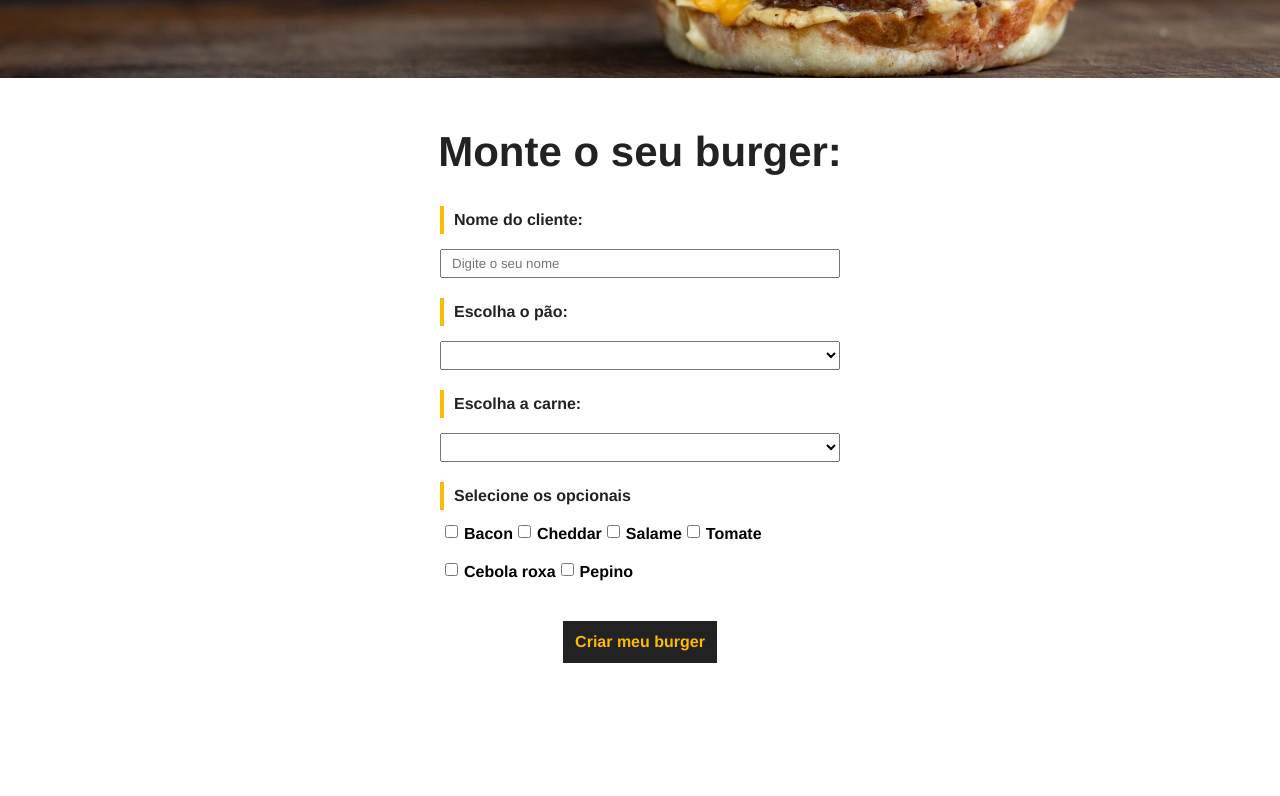
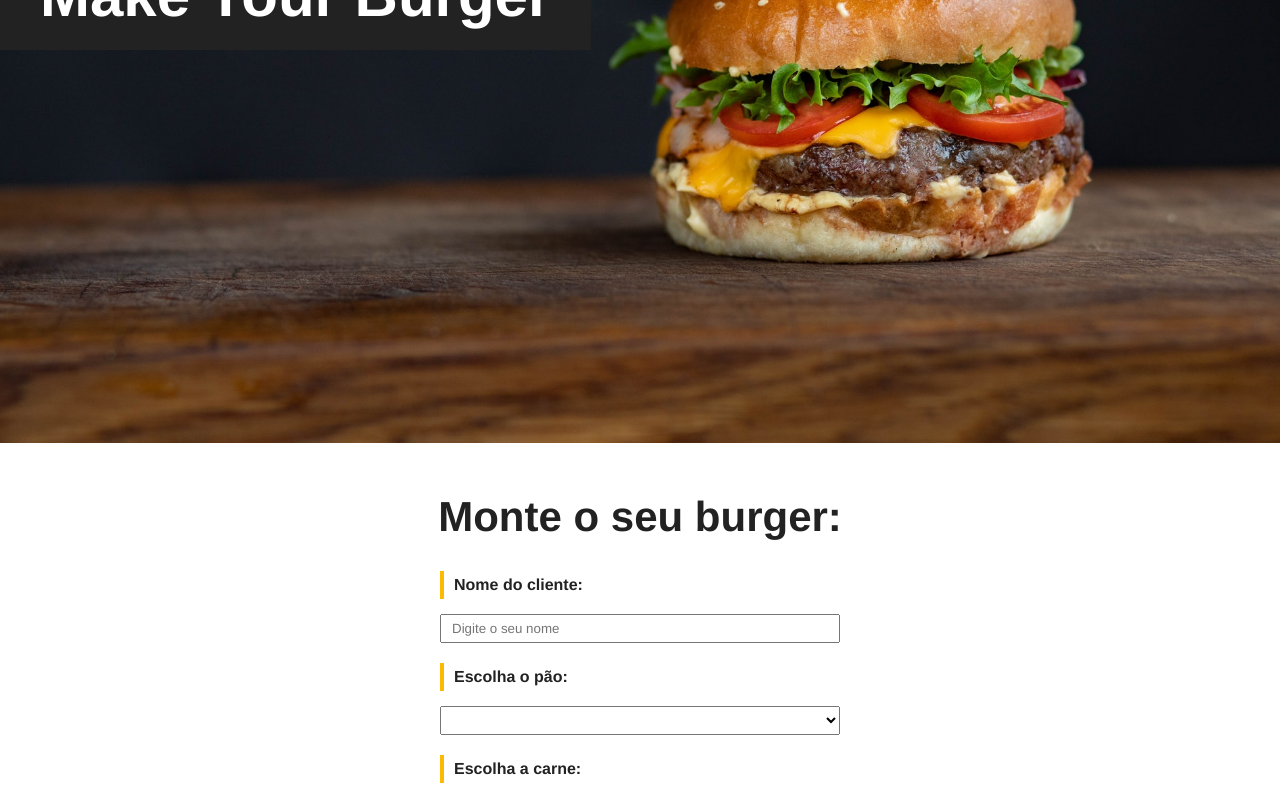
Before and after one commit to Jonatas00/VueLearning, a Vue app in the folder 4ProjetoVue/: page / in a window 1280 px wide. Shown: the part 500-1296 px from the top of the page. Built offline with nearby package versions, Linux system fonts and the light colour scheme; data requests are answered from the project's data file.

Commit message:
Fix: Layout size

```diff
--- a/4ProjetoVue/src/App.vue
+++ b/4ProjetoVue/src/App.vue
@@ -30,7 +30,7 @@
   }
   .main-container {
     margin: 50px;
-    min-height: 800px;
+    min-height: 500px;
   }
 
   h1 {
--- a/4ProjetoVue/src/components/Banner.vue
+++ b/4ProjetoVue/src/components/Banner.vue
@@ -15,7 +15,7 @@
     background-position: center;
     background-size: cover;
     object-fit: fill;
-    height: 500px;
+    height: 865px;
     display: flex;
     align-items: center;
     justify-content: flex-start;
```
